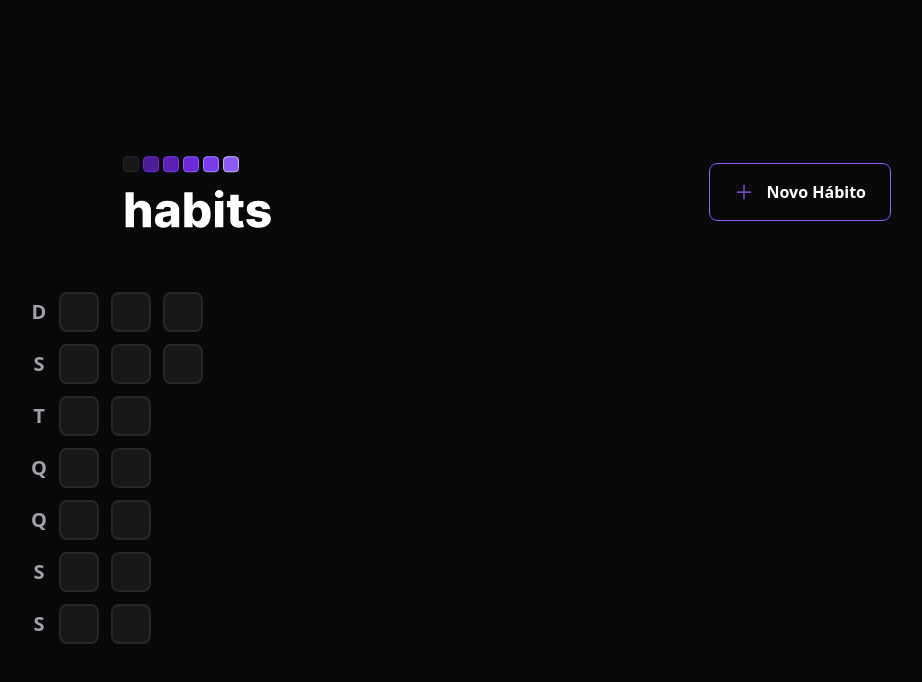
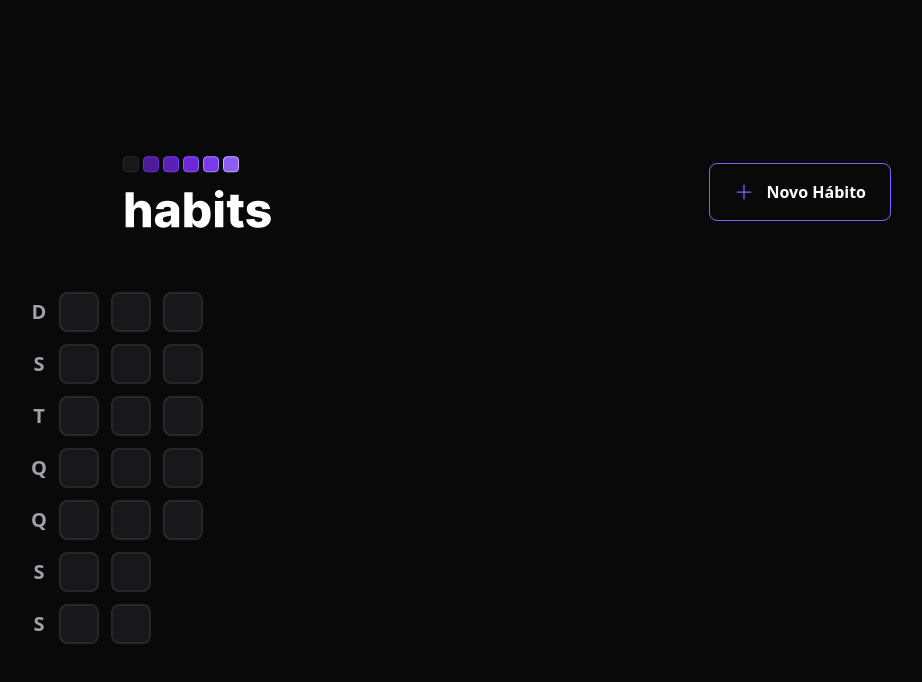
Before and after one commit to StephHoel/NLWSetup, a React (Vite) app in the folder web/: page / in a window 1280 px wide. Shown: the top 682 px of the page, without its empty margins (133-1055 px from the left). Built offline with nearby package versions, Linux system fonts and the light colour scheme.

Commit message:
Range de Dias gerado

```diff
--- a/web/package.json
+++ b/web/package.json
@@ -9,6 +9,7 @@
     "preview": "vite preview"
   },
   "dependencies": {
+    "dayjs": "^1.11.7",
     "phosphor-react": "^1.4.1",
     "react": "^18.2.0",
     "react-dom": "^18.2.0"
--- a/web/src/components/SummaryTable.tsx
+++ b/web/src/components/SummaryTable.tsx
@@ -1,6 +1,9 @@
 import { HabitDay } from "./HabitDay"
+import { generateDatesFromYearBeginning } from '../utils/generate-dates-from-year-beginning';
 
 const weekDays = ['D', 'S', 'T', 'Q', 'Q', 'S', 'S']
+
+const summaryDates = generateDatesFromYearBeginning()
 
 export function SummaryTable() {
    return (
@@ -19,22 +22,9 @@
          </div>
 
          <div className="grid grid-rows-7 grid-flow-col gap-3">
-            <HabitDay />
-            <HabitDay />
-            <HabitDay />
-            <HabitDay />
-            <HabitDay />
-            <HabitDay />
-            <HabitDay />
-            <HabitDay />
-            <HabitDay />
-            <HabitDay />
-            <HabitDay />
-            <HabitDay />
-            <HabitDay />
-            <HabitDay />
-            <HabitDay />
-            <HabitDay />
+            {summaryDates.map(date => {
+               return <HabitDay key={date.toString()} />
+            })}
          </div>
       </div>
    )
--- /dev/null
+++ b/web/src/utils/generate-dates-from-year-beginning.ts
@@ -0,0 +1,16 @@
+import dayjs from "dayjs";
+
+export function generateDatesFromYearBeginning() {
+   const firstDayOfTheYear = dayjs().startOf('year')
+   const today = new Date()
+
+   const dates = []
+   let compareDate = firstDayOfTheYear
+
+   while (compareDate.isBefore(today)) {
+      dates.push(compareDate.toDate())
+      compareDate=compareDate.add(1, 'day')
+   }
+
+   return dates
+}
```
Also changed, not shown: 1 other file (tests, documents, lock files or other folders).
